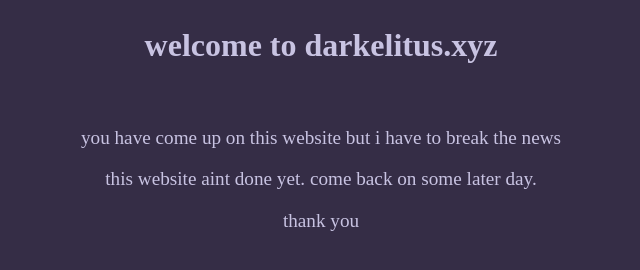
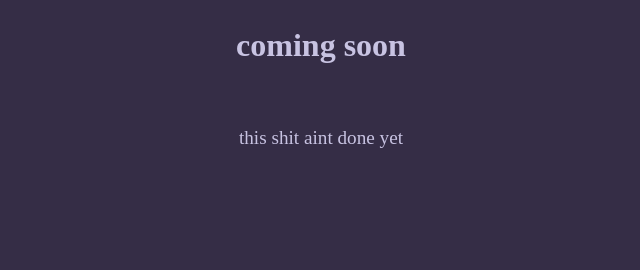
Before and after one commit to DarkDeltion/temp-website, a plain HTML site: page index.html in a window 1280 px wide. Shown: the whole page, without its empty margins (319-959 px from the left). Drawn offline with Linux system fonts and the light colour scheme.

Commit message:
Update index.html

```diff
--- a/index.html
+++ b/index.html
@@ -8,13 +8,11 @@
 </head>
 <body>
     <div class="title">
-        <h2>welcome to darkelitus.xyz</h2>
+        <h2>coming soon</h2>
     </div>
     <br>
     <div class="content">
-        <p>you have come up on this website but i have to break the news</p>
-        <p>this website aint done yet. come back on some later day.</p>
-        <p>thank you</p>
+        <p>this shit aint done yet</p>
     </div>
 </body>
 </html>
```
